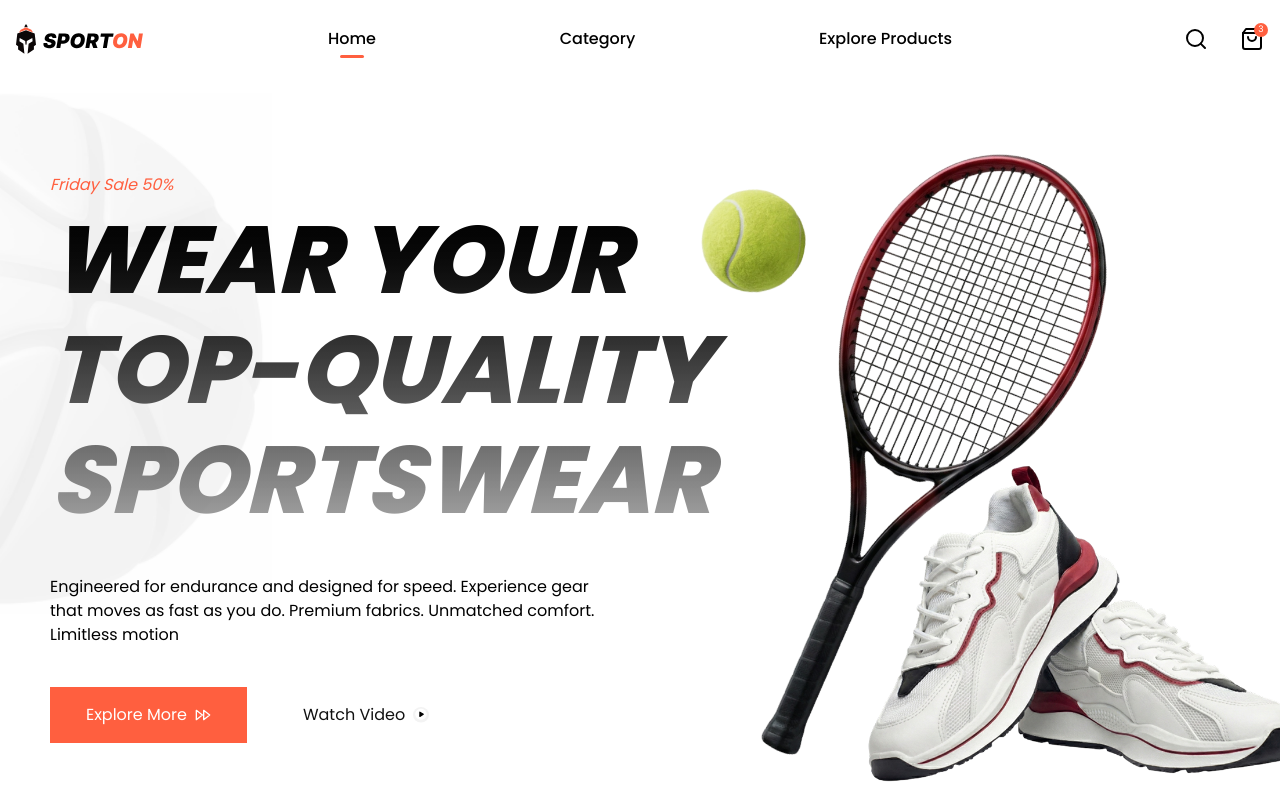
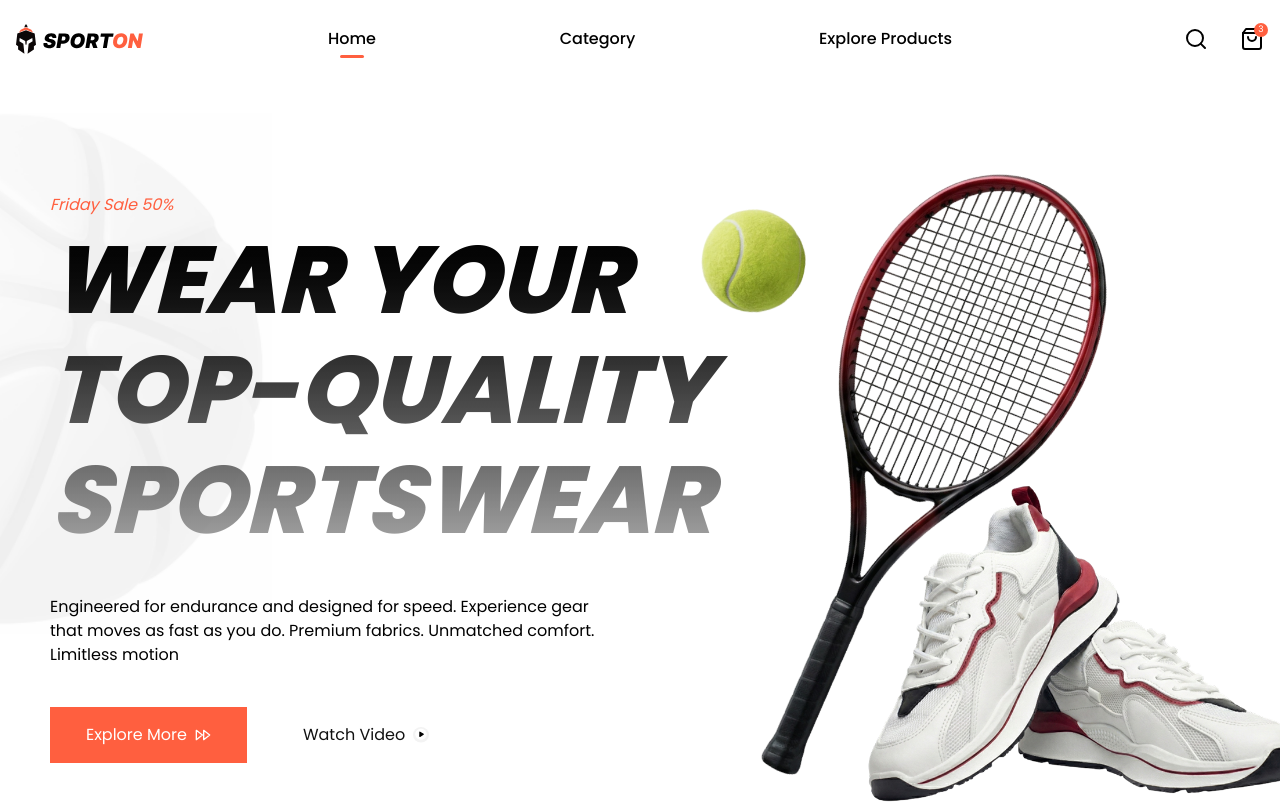
Before and after one commit to Ditadit-ctrl/SportOn-fe, a Next.js app: page / in a window 1280 px wide. Shown: the top 803 px of the page. Built offline with nearby package versions, Linux system fonts and the light colour scheme.

Commit message:
fixing little bug

```diff
--- a/app/(landing)/components/home/hero.tsx
+++ b/app/(landing)/components/home/hero.tsx
@@ -4,7 +4,7 @@
 
 const HeroSection = () => {
     return (
-        <section id="hero-section" className="mx-auto flex lg:h-screen py-10 lg:pt-0 overflow-x-hidden">
+        <section id="hero-section" className="mx-auto flex h-screen overflow-hidden py-10">
             <div className="relative self-center mx-auto">
                 <Image src="/img/hero/img-basketball.png" alt="hero image" width={532} height={532} className="absolute -top-20 -z-100 -left-65 grayscale" />
                 <div className="px-[10px] relative w-full flex items-center flex-col lg:ml-10 lg:block">
--- a/app/(landing)/components/layouts/header.tsx
+++ b/app/(landing)/components/layouts/header.tsx
@@ -9,7 +9,7 @@
 const Header = () => {
     const [open, setOpen] = useState(false);
     return (
-        <header className=" sticky w-full top-0 z-50 bg-white">
+        <header className="sticky w-full top-0 z-50 bg-white">
             <div className="px-4 sm:container flex justify-between py-6 items-center mx-auto">
                 <div className="w-1/4 flex items-center gap-4">
                     <Button variant="ghost" className="md:hidden p-0!" onClick={() => setOpen(!open)}>
```
